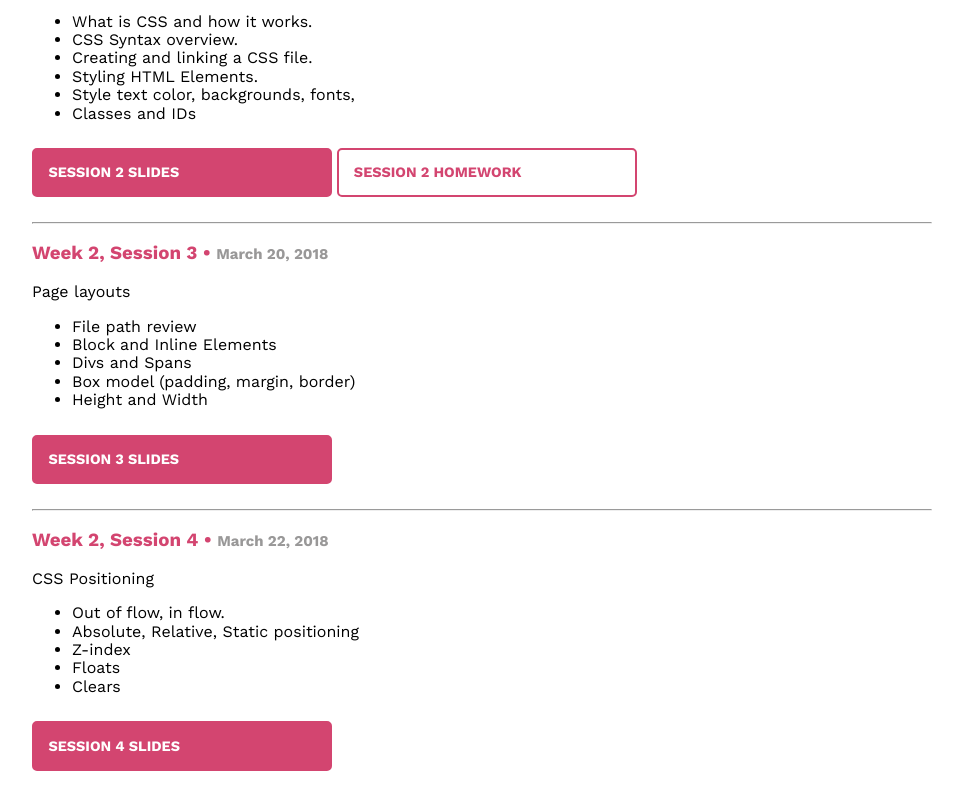
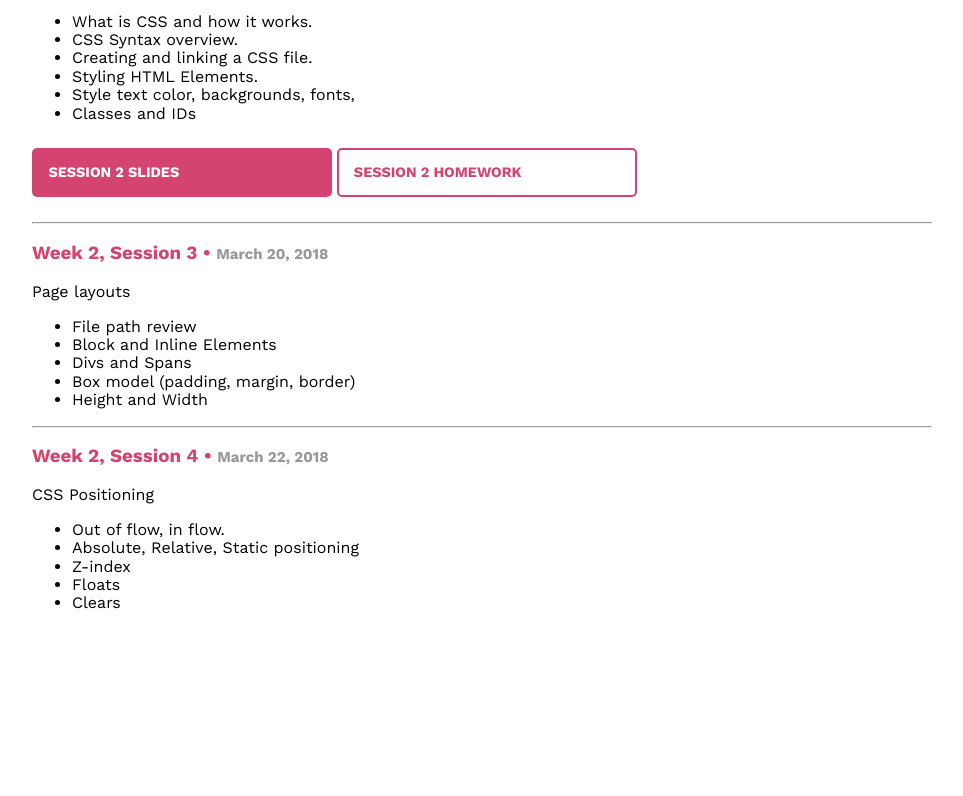
Before and after one commit to gdiboulder/html-css-4wk-denver, a plain HTML site: page index.html in a window 1280 px wide. Shown: the part 515-1311 px from the top of the page, without its empty margins (158-1121 px from the left). After the commit the page ends 1144 px from the top, so only its background shows below. Drawn offline with nearby package versions, Linux system fonts and the light colour scheme.

Commit message:
updating links in the index

```diff
--- a/index.html
+++ b/index.html
@@ -51,7 +51,7 @@
     <li>Height and Width
   </ul>
 
-	<p><a href="class3.html" class="btn">Session 3 Slides</a> </p>
+
 <hr>
   <h3>Week 2, Session 4 &bull; <small>March 22, 2018</small></h3>
   <p>CSS Positioning</p>
@@ -62,7 +62,7 @@
     <li>Floats
     <li>Clears
   </ul>
-	<p><a href="class4.html" class="btn">Session 4 Slides</a> </p>
+
 </body>
 
 </html>
```
